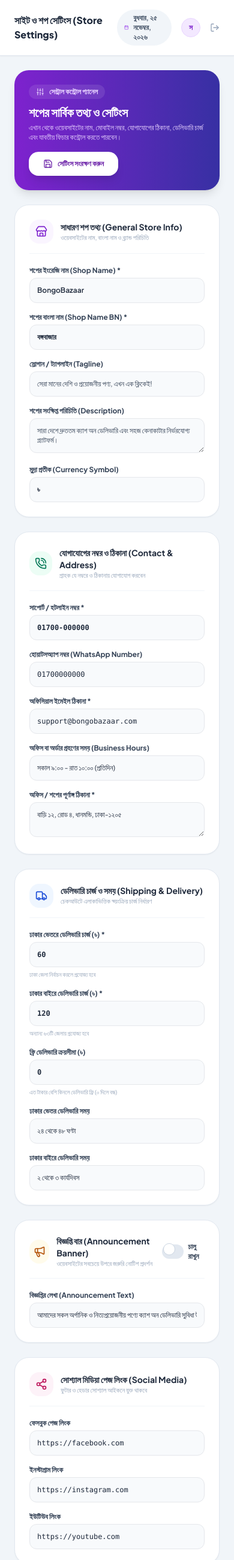
After one commit to rahatujannat-cmd/bongo_bazar, a Flask app: page /admin/settings in a window 390 px wide. The commit adds this page. Shown: the whole page at 60% size. Run offline with Flask 3, Linux system fonts and the light colour scheme; the visitor is signed in with stand-in values (Sample User, id 1); data comes from the database, SQL or seed files in the repository; both versions use the stored data as it was after the commit; some libraries are stand-ins or nearby versions.

Commit message:
Add full-featured Admin Settings panel for shop name, phone, address, shipping fees and notice banner

```diff
--- a/app.py
+++ b/app.py
@@ -12,11 +12,18 @@ from flask import (
     Flask, render_template, request, jsonify, session,
     redirect, url_for, g, make_response
 )
-from database import get_db, hash_password, init_db, seed_db
+from database import (
+    get_db, hash_password, init_db, seed_db,
+    get_all_settings, update_site_settings
+)
 
 app = Flask(__name__)
 app.secret_key = os.environ.get('SECRET_KEY', 'bongobazaar-super-secret-key-2026-bangladesh')
 app.config['JSON_SORT_KEYS'] = False
+
+@app.context_processor
+def inject_site_settings():
+    return dict(site_settings=get_all_settings())
 
 # Ensure DB initialized
 init_db()
@@ -231,6 +238,12 @@ def admin_orders_page():
 def admin_customers_page():
     return render_template('admin/customers.html')
 
+@app.route('/admin/settings')
+@admin_required
+def admin_settings_page():
+    settings = get_all_settings()
+    return render_template('admin/settings.html', settings=settings)
+
 @app.route('/admin/coupons')
 @admin_required
 def admin_coupons_page():
@@ -391,6 +404,23 @@ def api_admin_me():
     if not g.admin:
         return jsonify({'authenticated': False, 'admin': None})
     return jsonify({'authenticated': True, 'admin': g.admin})
+
+# --- Dedicated Site Settings Management APIs ---
+@app.route('/api/admin/settings', methods=['GET'])
+@admin_required
+def api_admin_get_settings():
+    return jsonify({'success': True, 'settings': get_all_settings()})
+
+@app.route('/api/admin/settings', methods=['POST'])
+@admin_required
+def api_admin_update_settings():
+    data = request.get_json() or {}
+    updated = update_site_settings(data)
+    return jsonify({
+        'success': True,
+        'message': 'সাইট সেটিংস সফলভাবে আপডেট ও সংরক্ষণ করা হয়েছে!',
+        'settings': updated
+    })
 
 @app.route('/api/auth/profile', methods=['PUT'])
 def api_update_profile():
@@ -599,9 +629,17 @@ def api_create_order():
             price = float(item.get('price', 0))
             subtotal += (qty * price)
 
-        # Shipping fee calculation (Flat rate: Dhaka district 60 BDT, Outside Dhaka 120 BDT)
+        # Dynamic Shipping fee calculation from Site Settings
+        cur_settings = get_all_settings()
+        fee_dhaka = float(cur_settings.get('shipping_fee_dhaka', 60))
+        fee_outside = float(cur_settings.get('shipping_fee_outside', 120))
+        free_thresh = float(cur_settings.get('free_shipping_threshold', 0))
+
         is_inside_dhaka = ('dhaka' in shipping_district.lower()) or ('ঢাকা' in shipping_district)
-        shipping_fee = 60.0 if is_inside_dhaka else 120.0
+        shipping_fee = fee_dhaka if is_inside_dhaka else fee_outside
+
+        if free_thresh > 0 and subtotal >= free_thresh:
+            shipping_fee = 0.0
 
         discount = 0.0
         coupon_code = ''
--- a/templates/admin/layout.html
+++ b/templates/admin/layout.html
@@ -52,6 +52,11 @@
                 <a href="/admin/customers" class="flex items-center gap-3 px-4 py-3 rounded-xl {% if request.path == '/admin/customers' %}bg-purple-600 text-white shadow-md{% else %}text-slate-400 hover:bg-slate-800 hover:text-white{% endif %} transition-all">
                     <i data-lucide="users" class="w-4 h-4"></i>
                     <span>কাস্টমার লিস্ট</span>
+                </a>
+
+                <a href="/admin/settings" class="flex items-center gap-3 px-4 py-3 rounded-xl {% if request.path == '/admin/settings' %}bg-purple-600 text-white shadow-md{% else %}text-slate-400 hover:bg-slate-800 hover:text-white{% endif %} transition-all">
+                    <i data-lucide="settings" class="w-4 h-4"></i>
+                    <span>সাইট সেটিংস (Settings)</span>
                 </a>
             </nav>
         </div>
--- /dev/null
+++ b/templates/admin/settings.html
@@ -0,0 +1,288 @@
+{% extends 'admin/layout.html' %}
+
+{% block title %}সাইট ও শপ সেটিংস - BongoBazaar Admin{% endblock %}
+{% block page_title %}সাইট ও শপ সেটিংস (Store Settings){% endblock %}
+
+{% block content %}
+<div class="max-w-5xl mx-auto space-y-6 pb-12">
+
+    <!-- Header Description Card -->
+    <div class="bg-gradient-to-r from-purple-700 to-indigo-800 text-white p-6 sm:p-8 rounded-3xl shadow-lg flex flex-col sm:flex-row items-start sm:items-center justify-between gap-4">
+        <div>
+            <div class="inline-flex items-center gap-2 px-3 py-1 bg-white/10 rounded-full text-xs font-semibold backdrop-blur-sm mb-2 text-purple-200">
+                <i data-lucide="sliders" class="w-3.5 h-3.5"></i>
+                <span>সেন্ট্রাল কন্ট্রোল প্যানেল</span>
+            </div>
+            <h1 class="text-xl sm:text-2xl font-black">শপের সার্বিক তথ্য ও সেটিংস</h1>
+            <p class="text-xs sm:text-sm text-purple-200 mt-1 max-w-xl">
+                এখান থেকে ওয়েবসাইটের নাম, মোবাইল নম্বর, যোগাযোগের ঠিকানা, ডেলিভারি চার্জ এবং যাবতীয় ফিচার কন্ট্রোল করতে পারবেন।
+            </p>
+        </div>
+        <button onclick="saveAllSettings()" id="save-settings-btn-top" class="px-6 py-3 bg-white hover:bg-slate-100 text-purple-800 rounded-2xl text-xs font-bold shadow-lg transition-all flex items-center gap-2 flex-shrink-0 cursor-pointer active:scale-95">
+            <i data-lucide="save" class="w-4 h-4"></i>
+            <span>সেটিংস সংরক্ষণ করুন</span>
+        </button>
+    </div>
+
+    <form id="settings-form" onsubmit="event.preventDefault(); saveAllSettings();" class="space-y-6">
+
+        <!-- 1. General Store Info -->
+        <div class="bg-white rounded-3xl border border-slate-200 p-6 sm:p-8 shadow-sm space-y-5">
+            <div class="flex items-center gap-3 border-b border-slate-100 pb-4">
+                <div class="w-10 h-10 rounded-2xl bg-purple-50 text-purple-700 flex items-center justify-center font-bold">
+                    <i data-lucide="store" class="w-5 h-5"></i>
+                </div>
+                <div>
+                    <h3 class="text-sm font-bold text-slate-800">সাধারণ শপ তথ্য (General Store Info)</h3>
+                    <p class="text-[11px] text-slate-400">ওয়েবসাইটের নাম, বাংলা নাম ও ব্র্যান্ড পরিচিতি</p>
+                </div>
+            </div>
+
+            <div class="grid grid-cols-1 sm:grid-cols-2 gap-4 text-xs">
+                <div>
+                    <label class="block font-bold text-slate-700 mb-1">শপের ইংরেজি নাম (Shop Name) *</label>
+                    <input type="text" id="set-shop_name" value="{{ settings.shop_name }}" required class="w-full p-3 border rounded-xl bg-slate-50 focus:bg-white outline-none focus:ring-2 focus:ring-purple-500 font-semibold text-slate-800">
+                </div>
+
+                <div>
+                    <label class="block font-bold text-slate-700 mb-1">শপের বাংলা নাম (Shop Name BN) *</label>
+                    <input type="text" id="set-shop_name_bn" value="{{ settings.shop_name_bn }}" required class="w-full p-3 border rounded-xl bg-slate-50 focus:bg-white outline-none focus:ring-2 focus:ring-purple-500 font-semibold text-slate-800">
+                </div>
+
+                <div class="sm:col-span-2">
+                    <label class="block font-bold text-slate-700 mb-1">স্লোগান / ট্যাগলাইন (Tagline)</label>
+                    <input type="text" id="set-shop_tagline" value="{{ settings.shop_tagline }}" class="w-full p-3 border rounded-xl bg-slate-50 focus:bg-white outline-none focus:ring-2 focus:ring-purple-500 text-slate-700">
+                </div>
+
+                <div class="sm:col-span-2">
+                    <label class="block font-bold text-slate-700 mb-1">শপের সংক্ষিপ্ত পরিচিতি (Description)</label>
+                    <textarea id="set-shop_description" rows="2" class="w-full p-3 border rounded-xl bg-slate-50 focus:bg-white outline-none focus:ring-2 focus:ring-purple-500 text-slate-700">{{ settings.shop_description }}</textarea>
+                </div>
+
+                <div>
+                    <label class="block font-bold text-slate-700 mb-1">মুদ্রা প্রতীক (Currency Symbol)</label>
+                    <input type="text" id="set-currency_symbol" value="{{ settings.currency_symbol }}" class="w-full p-3 border rounded-xl bg-slate-50 focus:bg-white outline-none focus:ring-2 focus:ring-purple-500 font-bold text-slate-800">
+                </div>
+            </div>
+        </div>
+
+        <!-- 2. Contact & Address Info -->
+        <div class="bg-white rounded-3xl border border-slate-200 p-6 sm:p-8 shadow-sm space-y-5">
+            <div class="flex items-center gap-3 border-b border-slate-100 pb-4">
+                <div class="w-10 h-10 rounded-2xl bg-emerald-50 text-emerald-700 flex items-center justify-center font-bold">
+                    <i data-lucide="phone-call" class="w-5 h-5"></i>
+                </div>
+                <div>
+                    <h3 class="text-sm font-bold text-slate-800">যোগাযোগের নম্বর ও ঠিকানা (Contact & Address)</h3>
+                    <p class="text-[11px] text-slate-400">গ্রাহক যে নম্বরে ও ঠিকানায় যোগাযোগ করবেন</p>
+                </div>
+            </div>
+
+            <div class="grid grid-cols-1 sm:grid-cols-2 gap-4 text-xs">
+                <div>
+                    <label class="block font-bold text-slate-700 mb-1">সাপোর্ট / হটলাইন নম্বর *</label>
+                    <input type="text" id="set-contact_phone" value="{{ settings.contact_phone }}" required placeholder="যেমন: 01700-000000" class="w-full p-3 border rounded-xl bg-slate-50 focus:bg-white outline-none focus:ring-2 focus:ring-purple-500 font-mono font-semibold text-slate-800">
+                </div>
+
+                <div>
+                    <label class="block font-bold text-slate-700 mb-1">হোয়াটসঅ্যাপ নম্বর (WhatsApp Number)</label>
+                    <input type="text" id="set-whatsapp_number" value="{{ settings.whatsapp_number }}" placeholder="যেমন: 01700000000" class="w-full p-3 border rounded-xl bg-slate-50 focus:bg-white outline-none focus:ring-2 focus:ring-purple-500 font-mono text-slate-800">
+                </div>
+
+                <div>
+                    <label class="block font-bold text-slate-700 mb-1">অফিসিয়াল ইমেইল ঠিকানা *</label>
+                    <input type="email" id="set-contact_email" value="{{ settings.contact_email }}" required placeholder="support@bongobazaar.com" class="w-full p-3 border rounded-xl bg-slate-50 focus:bg-white outline-none focus:ring-2 focus:ring-purple-500 font-mono text-slate-800">
+                </div>
+
+                <div>
+                    <label class="block font-bold text-slate-700 mb-1">অফিস বা অর্ডার গ্রহণের সময় (Business Hours)</label>
+                    <input type="text" id="set-business_hours" value="{{ settings.business_hours }}" placeholder="সকাল ৯:০০ - রাত ১০:০০" class="w-full p-3 border rounded-xl bg-slate-50 focus:bg-white outline-none focus:ring-2 focus:ring-purple-500 text-slate-800">
+                </div>
+
+                <div class="sm:col-span-2">
+                    <label class="block font-bold text-slate-700 mb-1">অফিস / শপের পূর্ণাঙ্গ ঠিকানা *</label>
+                    <textarea id="set-contact_address" rows="2" required placeholder="বাড়ি নং, রোড নং, এলাকা, জেলা..." class="w-full p-3 border rounded-xl bg-slate-50 focus:bg-white outline-none focus:ring-2 focus:ring-purple-500 text-slate-800">{{ settings.contact_address }}</textarea>
+                </div>
+            </div>
+        </div>
+
+        <!-- 3. Delivery Charges & Shipping Policy -->
+        <div class="bg-white rounded-3xl border border-slate-200 p-6 sm:p-8 shadow-sm space-y-5">
+            <div class="flex items-center gap-3 border-b border-slate-100 pb-4">
+                <div class="w-10 h-10 rounded-2xl bg-blue-50 text-blue-700 flex items-center justify-center font-bold">
+                    <i data-lucide="truck" class="w-5 h-5"></i>
+                </div>
+                <div>
+                    <h3 class="text-sm font-bold text-slate-800">ডেলিভারি চার্জ ও সময় (Shipping & Delivery)</h3>
+                    <p class="text-[11px] text-slate-400">চেকআউটে এলাকাভিত্তিক স্বয়ংক্রিয় চার্জ নির্ধারণ</p>
+                </div>
+            </div>
+
+            <div class="grid grid-cols-1 sm:grid-cols-3 gap-4 text-xs">
+                <div>
+                    <label class="block font-bold text-slate-700 mb-1">ঢাকার ভেতরে ডেলিভারি চার্জ (৳) *</label>
+                    <input type="number" id="set-shipping_fee_dhaka" value="{{ settings.shipping_fee_dhaka }}" required min="0" class="w-full p-3 border rounded-xl bg-slate-50 focus:bg-white outline-none focus:ring-2 focus:ring-purple-500 font-mono font-bold text-slate-800">
+                    <span class="text-[10px] text-slate-400 mt-1 block">ঢাকা জেলা নির্বাচন করলে প্রযোজ্য হবে</span>
+                </div>
+
+                <div>
+                    <label class="block font-bold text-slate-700 mb-1">ঢাকার বাইরে ডেলিভারি চার্জ (৳) *</label>
+                    <input type="number" id="set-shipping_fee_outside" value="{{ settings.shipping_fee_outside }}" required min="0" class="w-full p-3 border rounded-xl bg-slate-50 focus:bg-white outline-none focus:ring-2 focus:ring-purple-500 font-mono font-bold text-slate-800">
+                    <span class="text-[10px] text-slate-400 mt-1 block">অন্যান্য ৬৩টি জেলায় প্রযোজ্য হবে</span>
+                </div>
+
+                <div>
+                    <label class="block font-bold text-slate-700 mb-1">ফ্রি ডেলিভারি ক্রয়সীমা (৳)</label>
+                    <input type="number" id="set-free_shipping_threshold" value="{{ settings.free_shipping_threshold }}" min="0" placeholder="0 দিলে বন্ধ থাকবে" class="w-full p-3 border rounded-xl bg-slate-50 focus:bg-white outline-none focus:ring-2 focus:ring-purple-500 font-mono font-bold text-slate-800">
+                    <span class="text-[10px] text-slate-400 mt-1 block">এত টাকার বেশি কিনলে ডেলিভারি ফ্রি (০ দিলে বন্ধ)</span>
+                </div>
+
+                <div>
+                    <label class="block font-bold text-slate-700 mb-1">ঢাকার ভেতর ডেলিভারি সময়</label>
+                    <input type="text" id="set-delivery_time_inside" value="{{ settings.delivery_time_inside }}" placeholder="২৪ থেকে ৪৮ ঘণ্টা" class="w-full p-3 border rounded-xl bg-slate-50 focus:bg-white outline-none focus:ring-2 focus:ring-purple-500 text-slate-800">
+                </div>
+
+                <div class="sm:col-span-2">
+                    <label class="block font-bold text-slate-700 mb-1">ঢাকার বাইরে ডেলিভারি সময়</label>
+                    <input type="text" id="set-delivery_time_outside" value="{{ settings.delivery_time_outside }}" placeholder="২ থেকে ৩ কার্যদিবস" class="w-full p-3 border rounded-xl bg-slate-50 focus:bg-white outline-none focus:ring-2 focus:ring-purple-500 text-slate-800">
+                </div>
+            </div>
+        </div>
+
+        <!-- 4. Announcement / Notice Bar -->
+        <div class="bg-white rounded-3xl border border-slate-200 p-6 sm:p-8 shadow-sm space-y-5">
+            <div class="flex items-center justify-between border-b border-slate-100 pb-4">
+                <div class="flex items-center gap-3">
+                    <div class="w-10 h-10 rounded-2xl bg-amber-50 text-amber-700 flex items-center justify-center font-bold">
+                        <i data-lucide="megaphone" class="w-5 h-5"></i>
+                    </div>
+                    <div>
+                        <h3 class="text-sm font-bold text-slate-800">বিজ্ঞপ্তি বার (Announcement Banner)</h3>
+                        <p class="text-[11px] text-slate-400">ওয়েবসাইটের সবচেয়ে উপরে জরুরি নোটিশ প্রদর্শন</p>
+                    </div>
+                </div>
+
+                <!-- Toggle Switch -->
+                <label class="relative inline-flex items-center cursor-pointer">
+                    <input type="checkbox" id="set-announcement_enabled" {% if settings.announcement_enabled == '1' %}checked{% endif %} class="sr-only peer">
+                    <div class="w-11 h-6 bg-slate-200 peer-focus:outline-none rounded-full peer peer-checked:after:translate-x-full peer-checked:after:border-white after:content-[''] after:absolute after:top-[2px] after:left-[2px] after:bg-white after:border-slate-300 after:border after:rounded-full after:h-5 after:w-5 after:transition-all peer-checked:bg-purple-600"></div>
+                    <span class="ml-2 text-xs font-bold text-slate-700">চালু রাখুন</span>
+                </label>
+            </div>
+
+            <div class="text-xs">
+                <label class="block font-bold text-slate-700 mb-1">বিজ্ঞপ্তির লেখা (Announcement Text)</label>
+                <input type="text" id="set-announcement_text" value="{{ settings.announcement_text }}" placeholder="বিশেষ কোনো নোটিশ বা অফার থাকলে লিখুন..." class="w-full p-3 border rounded-xl bg-slate-50 focus:bg-white outline-none focus:ring-2 focus:ring-purple-500 text-slate-800">
+            </div>
+        </div>
+
+        <!-- 5. Social Media Links -->
+        <div class="bg-white rounded-3xl border border-slate-200 p-6 sm:p-8 shadow-sm space-y-5">
+            <div class="flex items-center gap-3 border-b border-slate-100 pb-4">
+                <div class="w-10 h-10 rounded-2xl bg-pink-50 text-pink-700 flex items-center justify-center font-bold">
+                    <i data-lucide="share-2" class="w-5 h-5"></i>
+                </div>
+                <div>
+                    <h3 class="text-sm font-bold text-slate-800">সোশ্যাল মিডিয়া পেজ লিংক (Social Media)</h3>
+                    <p class="text-[11px] text-slate-400">ফুটার ও হেডার সোশ্যাল আইকনে যুক্ত থাকবে</p>
+                </div>
+            </div>
+
+            <div class="grid grid-cols-1 sm:grid-cols-3 gap-4 text-xs">
+                <div>
+                    <label class="block font-bold text-slate-700 mb-1">ফেসবুক পেজ লিংক</label>
+                    <input type="url" id="set-facebook_url" value="{{ settings.facebook_url }}" placeholder="https://facebook.com/yourpage" class="w-full p-3 border rounded-xl bg-slate-50 focus:bg-white outline-none focus:ring-2 focus:ring-purple-500 text-slate-800 font-mono">
+                </div>
+
+                <div>
+                    <label class="block font-bold text-slate-700 mb-1">ইনস্টাগ্রাম লিংক</label>
+                    <input type="url" id="set-instagram_url" value="{{ settings.instagram_url }}" placeholder="https://instagram.com/yourpage" class="w-full p-3 border rounded-xl bg-slate-50 focus:bg-white outline-none focus:ring-2 focus:ring-purple-500 text-slate-800 font-mono">
+                </div>
+
+                <div>
+                    <label class="block font-bold text-slate-700 mb-1">ইউটিউব লিংক</label>
+                    <input type="url" id="set-youtube_url" value="{{ settings.youtube_url }}" placeholder="https://youtube.com/yourchannel" class="w-full p-3 border rounded-xl bg-slate-50 focus:bg-white outline-none focus:ring-2 focus:ring-purple-500 text-slate-800 font-mono">
+                </div>
+            </div>
+        </div>
+
+        <!-- Bottom Action Bar -->
+        <div class="flex items-center justify-end gap-4 pt-4 border-t border-slate-200">
+            <button type="submit" id="save-settings-btn-bottom" class="px-8 py-3.5 bg-purple-600 hover:bg-purple-700 text-white rounded-2xl text-xs font-bold shadow-lg shadow-purple-600/25 transition-all flex items-center gap-2 cursor-pointer active:scale-95">
+                <i data-lucide="check" class="w-4 h-4"></i>
+                <span>সকল সেটিংস সংরক্ষণ করুন</span>
+            </button>
+        </div>
+
+    </form>
+
+</div>
+{% endblock %}
+
+{% block scripts %}
+<script>
+    function saveAllSettings() {
+        const btnTop = document.getElementById('save-settings-btn-top');
+        const btnBottom = document.getElementById('save-settings-btn-bottom');
+
+        const originalTextTop = btnTop.innerHTML;
+        const originalTextBottom = btnBottom.innerHTML;
+
+        btnTop.disabled = true;
+        btnBottom.disabled = true;
+        btnTop.innerHTML = `<span class="animate-spin mr-2">&#9696;</span> সংরক্ষণ হচ্ছে...`;
+        btnBottom.innerHTML = `<span class="animate-spin mr-2">&#9696;</span> সংরক্ষণ হচ্ছে...`;
+
+        const payload = {
+            shop_name: document.getElementById('set-shop_name').value.trim(),
+            shop_name_bn: document.getElementById('set-shop_name_bn').value.trim(),
+            shop_tagline: document.getElementById('set-shop_tagline').value.trim(),
+            shop_description: document.getElementById('set-shop_description').value.trim(),
+            currency_symbol: document.getElementById('set-currency_symbol').value.trim(),
+            contact_phone: document.getElementById('set-contact_phone').value.trim(),
+            whatsapp_number: document.getElementById('set-whatsapp_number').value.trim(),
+            contact_email: document.getElementById('set-contact_email').value.trim(),
+            business_hours: document.getElementById('set-business_hours').value.trim(),
+            contact_address: document.getElementById('set-contact_address').value.trim(),
+            shipping_fee_dhaka: document.getElementById('set-shipping_fee_dhaka').value.trim(),
+            shipping_fee_outside: document.getElementById('set-shipping_fee_outside').value.trim(),
+            free_shipping_threshold: document.getElementById('set-free_shipping_threshold').value.trim() || '0',
+            delivery_time_inside: document.getElementById('set-delivery_time_inside').value.trim(),
+            delivery_time_outside: document.getElementById('set-delivery_time_outside').value.trim(),
+            announcement_enabled: document.getElementById('set-announcement_enabled').checked ? '1' : '0',
+            announcement_text: document.getElementById('set-announcement_text').value.trim(),
+            facebook_url: document.getElementById('set-facebook_url').value.trim(),
+            instagram_url: document.getElementById('set-instagram_url').value.trim(),
+            youtube_url: document.getElementById('set-youtube_url').value.trim()
+        };
+
+        fetch('/api/admin/settings', {
+            method: 'POST',
+            headers: { 'Content-Type': 'application/json' },
+            body: JSON.stringify(payload)
+        })
+        .then(res => res.json())
+        .then(data => {
+            btnTop.disabled = false;
+            btnBottom.disabled = false;
+            btnTop.innerHTML = originalTextTop;
+            btnBottom.innerHTML = originalTextBottom;
+            if (window.lucide) lucide.createIcons();
+
+            if (data.success) {
+                showToast('সফল!', data.message || 'সাইট সেটিংস সফলভাবে সংরক্ষিত হয়েছে', 'success');
+            } else {
+                showToast('ত্রুটি', data.message || 'সেটিংস সংরক্ষণ করা সম্ভব হয়নি', 'error');
+            }
+        })
+        .catch(err => {
+            btnTop.disabled = false;
+            btnBottom.disabled = false;
+            btnTop.innerHTML = originalTextTop;
+            btnBottom.innerHTML = originalTextBottom;
+            if (window.lucide) lucide.createIcons();
+            showToast('নেটওয়ার্ক ত্রুটি', err.message, 'error');
+        });
+    }
+</script>
+{% endblock %}
```
Also changed, not shown: database.py (+65 -0 lines), templates/admin/invoice.html (+4 -4 lines), templates/base.html (+35 -10 lines), templates/cart.html (+5 -5 lines), templates/checkout.html (+14 -7 lines), templates/contact.html (+8 -8 lines), bongobazaar.db.
